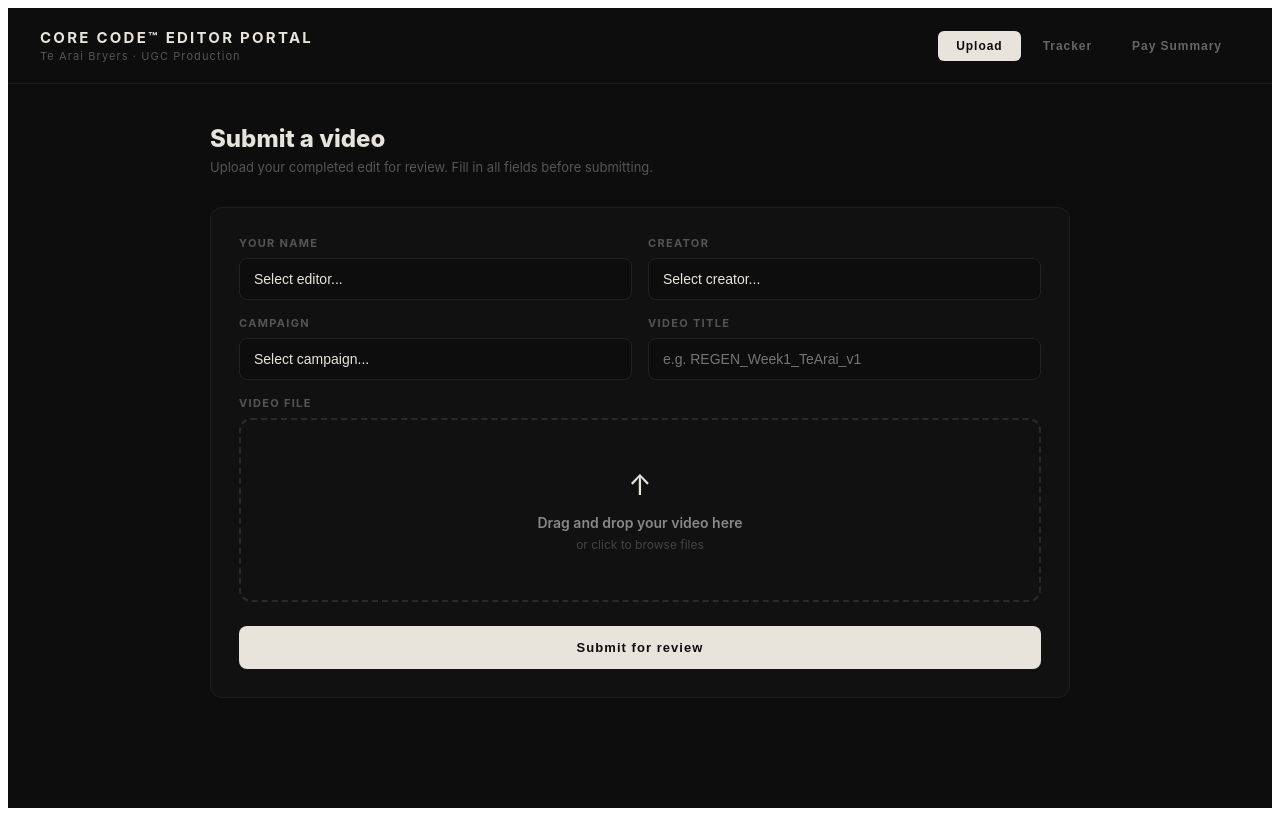
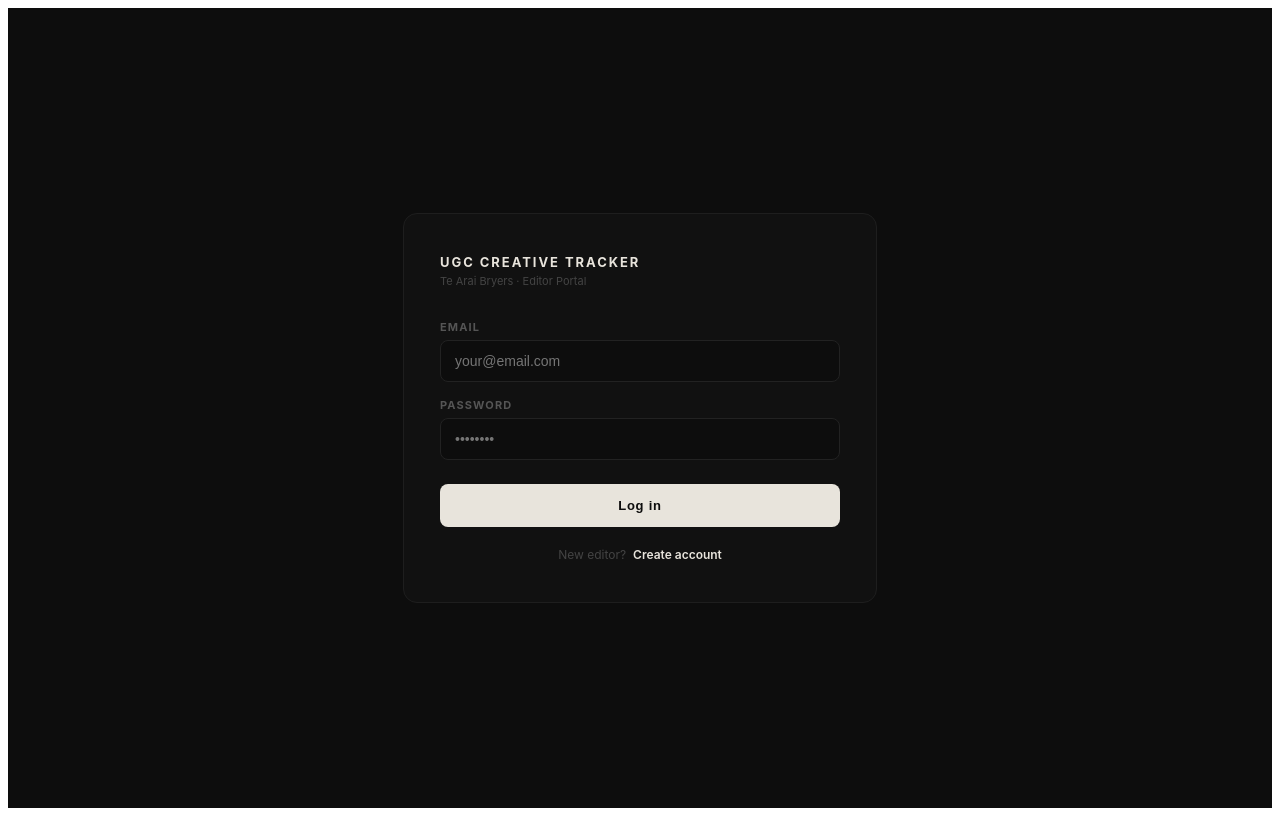
Before and after one commit to tearaibryersswipe-ai/editor-tracker, a React (Create React App) app in the folder editor-tracker/: page / in a window 1280 px wide. Built offline with nearby package versions, Linux system fonts and the light colour scheme.

Commit message:
Update App.js

```diff
--- a/editor-tracker/src/App.js
+++ b/editor-tracker/src/App.js
@@ -1,16 +1,16 @@
 import { useState, useEffect, useRef, useCallback } from "react";
+import { createClient } from "@supabase/supabase-js";
 
-const EDITORS = ["Select editor...", "Geoff", "Carla", "Nicket"];
+const SUPABASE_URL = "https://fkwjvbwookbuifbikupj.supabase.co";
+const SUPABASE_ANON_KEY = "eyJhbGciOiJIUzI1NiIsInR5cCI6IkpXVCJ9.eyJpc3MiOiJzdXBhYmFzZSIsInJlZiI6ImZrd2p2Yndvb2tidWlmYmlrdXBqIiwicm9sZSI6ImFub24iLCJpYXQiOjE3ODYyMDg2OTQsImV4cCI6MjEwMTc4NDY5NH0.xU0VpSKnDpnsrXGvZgC-Btvm33HOxLDqRF60LyPnw84";
+
+const supabase = createClient(SUPABASE_URL, SUPABASE_ANON_KEY);
+
+const ADMIN_EMAILS = ["tearaibryers@gmail.com"];
+
 const CAMPAIGNS = ["Select campaign...", "REGEN", "Peak Height", "ReCreate", "Other"];
 const CREATORS = ["Select creator...", "Te Arai", "Lucas"];
 const RATE_PER_VIDEO = 5;
-
-const STATUS_COLORS = {
-  "In Review": { bg: "#1a2a3a", text: "#4da6ff", border: "#1e3a5a" },
-  "Revisions": { bg: "#2a1a0a", text: "#ff9f4a", border: "#3a2a0a" },
-  "Approved": { bg: "#0a2a1a", text: "#4aff9f", border: "#0a3a2a" },
-  "Completed": { bg: "#1a1a2a", text: "#a09fff", border: "#2a2a3a" },
-};
 
 const STATUS_OPTIONS = ["In Review", "Revisions", "Approved", "Completed"];
 
@@ -27,27 +27,138 @@ function formatDate(ts) {
   return new Date(ts).toLocaleDateString("en-NZ", { day: "numeric", month: "short", year: "numeric" });
 }
 
+function AuthScreen({ onAuth }) {
+  const [mode, setMode] = useState("login");
+  const [email, setEmail] = useState("");
+  const [password, setPassword] = useState("");
+  const [name, setName] = useState("");
+  const [loading, setLoading] = useState(false);
+  const [error, setError] = useState(null);
+  const [success, setSuccess] = useState(null);
+
+  const handleLogin = async () => {
+    setLoading(true);
+    setError(null);
+    const { data, error } = await supabase.auth.signInWithPassword({ email, password });
+    if (error) { setError(error.message); setLoading(false); return; }
+    onAuth(data.user);
+    setLoading(false);
+  };
+
+  const handleSignup = async () => {
+    if (!name.trim()) { setError("Please enter your name."); return; }
+    setLoading(true);
+    setError(null);
+    const { data, error } = await supabase.auth.signUp({
+      email,
+      password,
+      options: { data: { display_name: name.trim() } }
+    });
+    if (error) { setError(error.message); setLoading(false); return; }
+    setSuccess("Account created! You can now log in.");
+    setMode("login");
+    setLoading(false);
+  };
+
+  const s = {
+    wrap: { minHeight: "100vh", background: "#0d0d0d", display: "flex", alignItems: "center", justifyContent: "center", fontFamily: "'Inter','Arial',sans-serif" },
+    box: { background: "#111", border: "1px solid #1e1e1e", borderRadius: 14, padding: "40px 36px", width: "100%", maxWidth: 400 },
+    logo: { fontSize: 13, fontWeight: 700, letterSpacing: "0.15em", color: "#e8e4dc", textTransform: "uppercase", marginBottom: 4 },
+    sub: { fontSize: 11, color: "#444", marginBottom: 32 },
+    label: { fontSize: 11, fontWeight: 700, letterSpacing: "0.1em", color: "#555", textTransform: "uppercase", marginBottom: 6, display: "block" },
+    input: { width: "100%", background: "#0d0d0d", border: "1px solid #222", borderRadius: 8, padding: "12px 14px", color: "#e8e4dc", fontSize: 14, outline: "none", boxSizing: "border-box", marginBottom: 16 },
+    btn: { width: "100%", background: "#e8e4dc", color: "#0d0d0d", border: "none", borderRadius: 8, padding: "14px", fontSize: 13, fontWeight: 700, letterSpacing: "0.06em", cursor: "pointer", marginTop: 8 },
+    toggle: { textAlign: "center", marginTop: 20, fontSize: 12, color: "#444" },
+    toggleLink: { color: "#e8e4dc", cursor: "pointer", fontWeight: 600, marginLeft: 4 },
+    error: { background: "#2a0a0a", border: "1px solid #5a1a1a", color: "#ff6b6b", borderRadius: 8, padding: "10px 14px", fontSize: 12, marginBottom: 16 },
+    success: { background: "#0a2a1a", border: "1px solid #1a5a3a", color: "#4aff9f", borderRadius: 8, padding: "10px 14px", fontSize: 12, marginBottom: 16 },
+  };
+
+  return (
+    <div style={s.wrap}>
+      <div style={s.box}>
+        <div style={s.logo}>UGC Creative Tracker</div>
+        <div style={s.sub}>Te Arai Bryers · Editor Portal</div>
+        {error && <div style={s.error}>{error}</div>}
+        {success && <div style={s.success}>{success}</div>}
+        {mode === "signup" && (
+          <>
+            <label style={s.label}>Your name</label>
+            <input style={s.input} placeholder="e.g. Geoff" value={name} onChange={e => setName(e.target.value)} />
+          </>
+        )}
+        <label style={s.label}>Email</label>
+        <input style={s.input} type="email" placeholder="your@email.com" value={email} onChange={e => setEmail(e.target.value)} />
+        <label style={s.label}>Password</label>
+        <input style={s.input} type="password" placeholder="••••••••" value={password} onChange={e => setPassword(e.target.value)}
+          onKeyDown={e => e.key === "Enter" && (mode === "login" ? handleLogin() : handleSignup())} />
+        <button style={s.btn} onClick={mode === "login" ? handleLogin : handleSignup} disabled={loading}>
+          {loading ? "..." : mode === "login" ? "Log in" : "Create account"}
+        </button>
+        <div style={s.toggle}>
+          {mode === "login" ? "New editor?" : "Already have an account?"}
+          <span style={s.toggleLink} onClick={() => { setMode(mode === "login" ? "signup" : "login"); setError(null); setSuccess(null); }}>
+            {mode === "login" ? " Create account" : " Log in"}
+          </span>
+        </div>
+      </div>
+    </div>
+  );
+}
+
 export default function EditorTracker() {
+  const [user, setUser] = useState(null);
+  const [isAdmin, setIsAdmin] = useState(false);
   const [videos, setVideos] = useState([]);
   const [view, setView] = useState("upload");
   const [dragging, setDragging] = useState(false);
-  const [form, setForm] = useState({ editor: "", creator: "", campaign: "", title: "", file: null });
+  const [form, setForm] = useState({ creator: "", campaign: "", title: "", file: null });
   const [submitted, setSubmitted] = useState(false);
   const [toast, setToast] = useState(null);
   const [filterCreator, setFilterCreator] = useState("All");
+  const [loading, setLoading] = useState(true);
   const fileRef = useRef();
 
   useEffect(() => {
-    try {
-      const saved = localStorage.getItem("editor_videos");
-      if (saved) setVideos(JSON.parse(saved));
-    } catch {}
+    supabase.auth.getSession().then(({ data: { session } }) => {
+      if (session?.user) {
+        setUser(session.user);
+        setIsAdmin(ADMIN_EMAILS.includes(session.user.email));
+      }
+      setLoading(false);
+    });
+    const { data: { subscription } } = supabase.auth.onAuthStateChange((_event, session) => {
+      if (session?.user) {
+        setUser(session.user);
+        setIsAdmin(ADMIN_EMAILS.includes(session.user.email));
+      } else {
+        setUser(null);
+        setIsAdmin(false);
+      }
+    });
+    return () => subscription.unsubscribe();
   }, []);
 
-  const save = (updated) => {
-    setVideos(updated);
-    try { localStorage.setItem("editor_videos", JSON.stringify(updated)); } catch {}
-  };
+  const fetchVideos = useCallback(async () => {
+    if (!user) return;
+    let query = supabase.from("submissions").select("*").order("created_at", { ascending: false });
+    if (!ADMIN_EMAILS.includes(user.email)) {
+      query = query.eq("editor_id", user.id);
+    }
+    const { data, error } = await query;
+    if (!error && data) setVideos(data);
+  }, [user]);
+
+  useEffect(() => { fetchVideos(); }, [fetchVideos]);
+
+  useEffect(() => {
+    if (!user) return;
+    const channel = supabase
+      .channel("submissions-changes")
+      .on("postgres_changes", { event: "*", schema: "public", table: "submissions" }, () => fetchVideos())
+      .subscribe();
+    return () => supabase.removeChannel(channel);
+  }, [user, fetchVideos]);
 
   const showToast = (msg, type = "success") => {
     setToast({ msg, type });
@@ -61,59 +172,66 @@ export default function EditorTracker() {
     if (file) setForm(f => ({ ...f, file, title: f.title || file.name.replace(/\.[^/.]+$/, "") }));
   }, []);
 
-  const handleSubmit = () => {
-    if (!form.editor || form.editor === "Select editor..." ||
-        !form.creator || form.creator === "Select creator..." ||
+  const handleSubmit = async () => {
+    if (!form.creator || form.creator === "Select creator..." ||
         !form.campaign || form.campaign === "Select campaign..." ||
         !form.title || !form.file) {
       showToast("Please fill in all fields and upload a file.", "error");
       return;
     }
-    const entry = {
-      id: Date.now(),
-      editor: form.editor,
+    const editorName = user.user_metadata?.display_name || user.email;
+    const { error } = await supabase.from("submissions").insert([{
+      editor_id: user.id,
+      editor_name: editorName,
       creator: form.creator,
       campaign: form.campaign,
       title: form.title,
-      fileName: form.file.name,
       status: "In Review",
-      submittedAt: Date.now(),
-      approvedAt: null,
-      revisions: 0,
-      notes: "",
+      feedback: "",
       paid: false,
-    };
-    save([entry, ...videos]);
-    setForm({ editor: "", creator: "", campaign: "", title: "", file: null });
+    }]);
+    if (error) { showToast("Submission failed. Try again.", "error"); return; }
+    setForm({ creator: "", campaign: "", title: "", file: null });
     setSubmitted(true);
     setTimeout(() => setSubmitted(false), 3000);
+    fetchVideos();
   };
 
-  const updateVideo = (id, changes) => {
-    const updated = videos.map(v => v.id === id ? { ...v, ...changes } : v);
-    save(updated);
+  const updateVideo = async (id, changes) => {
+    await supabase.from("submissions").update(changes).eq("id", id);
+    fetchVideos();
   };
 
+  const handleSignOut = async () => {
+    await supabase.auth.signOut();
+    setUser(null);
+    setVideos([]);
+  };
+
+  if (loading) return <div style={{ minHeight: "100vh", background: "#0d0d0d", display: "flex", alignItems: "center", justifyContent: "center", color: "#444", fontFamily: "Inter,sans-serif", fontSize: 13 }}>Loading...</div>;
+  if (!user) return <AuthScreen onAuth={(u) => { setUser(u); setIsAdmin(ADMIN_EMAILS.includes(u.email)); }} />;
+
   const weekStart = getWeekStart();
-  const thisWeek = videos.filter(v => new Date(v.submittedAt) >= weekStart);
+  const thisWeek = videos.filter(v => new Date(v.created_at) >= weekStart);
   const editorSummary = {};
   thisWeek.forEach(v => {
-    if (!editorSummary[v.editor]) editorSummary[v.editor] = { total: 0, completed: 0, inReview: 0, revisions: 0, unpaid: 0 };
-    editorSummary[v.editor].total++;
-    if (v.status === "Completed") { editorSummary[v.editor].completed++; if (!v.paid) editorSummary[v.editor].unpaid++; }
-    if (v.status === "In Review") editorSummary[v.editor].inReview++;
-    if (v.status === "Revisions") editorSummary[v.editor].revisions++;
+    if (!editorSummary[v.editor_name]) editorSummary[v.editor_name] = { total: 0, completed: 0, inReview: 0, revisions: 0, unpaid: 0 };
+    editorSummary[v.editor_name].total++;
+    if (v.status === "Completed") { editorSummary[v.editor_name].completed++; if (!v.paid) editorSummary[v.editor_name].unpaid++; }
+    if (v.status === "In Review") editorSummary[v.editor_name].inReview++;
+    if (v.status === "Revisions") editorSummary[v.editor_name].revisions++;
   });
 
   const filteredVideos = filterCreator === "All" ? videos : videos.filter(v => v.creator === filterCreator);
   const inReviewAll = videos.filter(v => v.status === "In Review");
+  const editorName = user.user_metadata?.display_name || user.email;
 
   const s = {
     app: { minHeight: "100vh", background: "#0d0d0d", color: "#e8e4dc", fontFamily: "'Inter', 'Arial', sans-serif" },
     header: { borderBottom: "1px solid #1e1e1e", padding: "20px 32px", display: "flex", alignItems: "center", justifyContent: "space-between", background: "#0d0d0d", position: "sticky", top: 0, zIndex: 100 },
     logo: { fontSize: 15, fontWeight: 700, letterSpacing: "0.15em", color: "#e8e4dc", textTransform: "uppercase" },
     sub: { fontSize: 11, color: "#555", letterSpacing: "0.1em", marginTop: 2 },
-    nav: { display: "flex", gap: 4 },
+    nav: { display: "flex", gap: 4, alignItems: "center" },
     navBtn: (active) => ({ padding: "8px 18px", borderRadius: 6, border: "none", cursor: "pointer", fontSize: 12, fontWeight: 600, letterSpacing: "0.08em", background: active ? "#e8e4dc" : "transparent", color: active ? "#0d0d0d" : "#666", transition: "all 0.15s" }),
     main: { maxWidth: 860, margin: "0 auto", padding: "40px 24px" },
     card: { background: "#111", border: "1px solid #1e1e1e", borderRadius: 12, padding: "28px 28px" },
@@ -134,7 +252,13 @@ export default function EditorTracker() {
     badge: (color) => ({ display: "inline-flex", alignItems: "center", gap: 4, padding: "3px 10px", borderRadius: 999, fontSize: 11, fontWeight: 600, background: `${color}15`, color, border: `1px solid ${color}30` }),
     toast: (type) => ({ position: "fixed", bottom: 24, right: 24, background: type === "error" ? "#2a0a0a" : "#0a2a1a", border: `1px solid ${type === "error" ? "#5a1a1a" : "#1a5a3a"}`, color: type === "error" ? "#ff6b6b" : "#4aff9f", padding: "14px 20px", borderRadius: 10, fontSize: 13, fontWeight: 600, zIndex: 999 }),
     filterBtn: (active) => ({ padding: "6px 14px", borderRadius: 6, border: `1px solid ${active ? "#e8e4dc" : "#222"}`, cursor: "pointer", fontSize: 11, fontWeight: 600, background: active ? "#e8e4dc" : "transparent", color: active ? "#0d0d0d" : "#555", transition: "all 0.15s" }),
+    signOut: { padding: "6px 14px", borderRadius: 6, border: "1px solid #222", cursor: "pointer", fontSize: 11, fontWeight: 600, background: "transparent", color: "#555", marginLeft: 8 },
+    adminBadge: { fontSize: 10, fontWeight: 700, letterSpacing: "0.1em", color: "#4da6ff", background: "#1a2a3a", border: "1px solid #1e3a5a", borderRadius: 4, padding: "2px 8px", marginLeft: 8, textTransform: "uppercase" },
   };
+
+  const navTabs = isAdmin
+    ? [["upload", "Upload"], ["tracker", "Tracker"], ["summary", "Pay Summary"]]
+    : [["upload", "Upload"], ["tracker", "My Submissions"]];
 
   return (
     <div style={s.app}>
@@ -142,13 +266,17 @@ export default function EditorTracker() {
 
       <div style={s.header}>
         <div>
-          <div style={s.logo}>Core Code™ Editor Portal</div>
-          <div style={s.sub}>Te Arai Bryers · UGC Production</div>
+          <div style={s.logo}>
+            UGC Creative Tracker
+            {isAdmin && <span style={s.adminBadge}>Admin</span>}
+          </div>
+          <div style={s.sub}>{isAdmin ? "Te Arai Bryers · All Editors" : `${editorName} · Editor`}</div>
         </div>
         <div style={s.nav}>
-          {[["upload", "Upload"], ["tracker", "Tracker"], ["summary", "Pay Summary"]].map(([v, l]) => (
+          {navTabs.map(([v, l]) => (
             <button key={v} style={s.navBtn(view === v)} onClick={() => setView(v)}>{l}</button>
           ))}
+          <button style={s.signOut} onClick={handleSignOut}>Sign out</button>
         </div>
       </div>
 
@@ -165,36 +293,33 @@ export default function EditorTracker() {
               <div style={{ ...s.card, textAlign: "center", padding: "48px 28px" }}>
                 <div style={{ fontSize: 32, marginBottom: 12 }}>✓</div>
                 <div style={{ fontSize: 18, fontWeight: 700, marginBottom: 8 }}>Video submitted</div>
-                <div style={{ fontSize: 13, color: "#555" }}>Te Arai will review and leave feedback shortly.</div>
+                <div style={{ fontSize: 13, color: "#555" }}>The creator will review and leave feedback shortly.</div>
               </div>
             ) : (
               <div style={s.card}>
+                <div style={{ marginBottom: 16, padding: "12px 14px", background: "#0d0d0d", border: "1px solid #222", borderRadius: 8 }}>
+                  <div style={{ fontSize: 11, color: "#444", marginBottom: 2, letterSpacing: "0.08em", textTransform: "uppercase" }}>Submitting as</div>
+                  <div style={{ fontSize: 14, fontWeight: 600, color: "#e8e4dc" }}>{editorName}</div>
+                </div>
+
                 <div style={s.row}>
-                  <div style={s.col}>
-                    <label style={s.label}>Your name</label>
-                    <select style={s.select} value={form.editor} onChange={e => setForm(f => ({ ...f, editor: e.target.value }))}>
-                      {EDITORS.map(e => <option key={e}>{e}</option>)}
-                    </select>
-                  </div>
                   <div style={s.col}>
                     <label style={s.label}>Creator</label>
                     <select style={s.select} value={form.creator} onChange={e => setForm(f => ({ ...f, creator: e.target.value }))}>
                       {CREATORS.map(c => <option key={c}>{c}</option>)}
                     </select>
                   </div>
-                </div>
-
-                <div style={s.row}>
                   <div style={s.col}>
                     <label style={s.label}>Campaign</label>
                     <select style={s.select} value={form.campaign} onChange={e => setForm(f => ({ ...f, campaign: e.target.value }))}>
                       {CAMPAIGNS.map(c => <option key={c}>{c}</option>)}
                     </select>
                   </div>
-                  <div style={s.col}>
+                </div>
+
+                <div style={{ marginBottom: 16 }}>
                   <label style={s.label}>Video title</label>
                   <input style={s.input} placeholder="e.g. REGEN_Week1_TeArai_v1" value={form.title} onChange={e => setForm(f => ({ ...f, title: e.target.value }))} />
-                  </div>
                 </div>
 
                 <div style={{ marginBottom: 24 }}>
@@ -233,19 +358,23 @@ export default function EditorTracker() {
           <div>
             <div style={{ marginBottom: 24, display: "flex", justifyContent: "space-between", alignItems: "flex-end" }}>
               <div>
-                <div style={{ fontSize: 24, fontWeight: 800, marginBottom: 6 }}>Video tracker</div>
-                <div style={{ fontSize: 13, color: "#555" }}>Review submissions, leave feedback, and update statuses.</div>
+                <div style={{ fontSize: 24, fontWeight: 800, marginBottom: 6 }}>{isAdmin ? "Video tracker" : "My submissions"}</div>
+                <div style={{ fontSize: 13, color: "#555" }}>
+                  {isAdmin ? "Review submissions, leave feedback, and update statuses." : "Track your submitted videos and feedback."}
                 </div>
+              </div>
+              {isAdmin && (
                 <div style={{ display: "flex", gap: 6 }}>
                   {["All", "Te Arai", "Lucas"].map(c => (
                     <button key={c} style={s.filterBtn(filterCreator === c)} onClick={() => setFilterCreator(c)}>{c}</button>
                   ))}
                 </div>
+              )}
             </div>
 
-            {inReviewAll.length > 0 && (
+            {isAdmin && inReviewAll.length > 0 && (
               <div style={{ display: "inline-flex", gap: 6, alignItems: "center", padding: "8px 14px", background: "#1a2a3a", borderRadius: 8, marginBottom: 24 }}>
-                <span style={{ fontSize: 11, fontWeight: 700, color: "#4da6ff" }}>⚡ {inReviewAll.length} video{inReviewAll.length > 1 ? "s" : ""} waiting for your review</span>
+                <span style={{ fontSize: 11, fontWeight: 700, color: "#4da6ff" }}>⚡ {inReviewAll.length} video{inReviewAll.length > 1 ? "s" : ""} waiting for review</span>
               </div>
             )}
 
@@ -256,7 +385,7 @@ export default function EditorTracker() {
               </div>
             ) : (
               <>
-                {["In Review", "Revisions", "Approved", "Completed"].map(status => {
+                {STATUS_OPTIONS.map(status => {
                   const group = filteredVideos.filter(v => v.status === status);
                   if (group.length === 0) return null;
                   return (
@@ -268,20 +397,15 @@ export default function EditorTracker() {
                             <div>
                               <div style={{ fontSize: 14, fontWeight: 700, marginBottom: 4 }}>{v.title}</div>
                               <div style={{ display: "flex", gap: 8, alignItems: "center", flexWrap: "wrap" }}>
-                                <span style={s.badge("#888")}>{v.editor}</span>
+                                <span style={s.badge("#888")}>{v.editor_name}</span>
                                 <span style={s.badge("#4da6ff")}>{v.creator}</span>
                                 <span style={s.badge("#666")}>{v.campaign}</span>
-                                <span style={{ fontSize: 11, color: "#444" }}>{formatDate(v.submittedAt)}</span>
-                                {v.revisions > 0 && <span style={s.badge("#ff9f4a")}>{v.revisions} revision{v.revisions > 1 ? "s" : ""}</span>}
+                                <span style={{ fontSize: 11, color: "#444" }}>{formatDate(v.created_at)}</span>
                               </div>
                             </div>
+                            {isAdmin && (
                               <div style={{ display: "flex", gap: 8, alignItems: "center" }}>
-                              <select style={s.statusSelect} value={v.status} onChange={e => {
-                                const changes = { status: e.target.value };
-                                if (e.target.value === "Approved") changes.approvedAt = Date.now();
-                                if (e.target.value === "Revisions") changes.revisions = (v.revisions || 0) + 1;
-                                updateVideo(v.id, changes);
-                              }}>
+                                <select style={s.statusSelect} value={v.status} onChange={e => updateVideo(v.id, { status: e.target.value })}>
                                   {STATUS_OPTIONS.map(st => <option key={st}>{st}</option>)}
                                 </select>
                                 {v.status === "Completed" && (
@@ -290,10 +414,22 @@ export default function EditorTracker() {
                                   </button>
                                 )}
                               </div>
+                            )}
+                            {!isAdmin && (
+                              <div style={{ padding: "4px 12px", borderRadius: 6, fontSize: 11, fontWeight: 700, background: status === "Approved" ? "#0a2a1a" : status === "Revisions" ? "#2a1a0a" : "#1a1a2a", color: status === "Approved" ? "#4aff9f" : status === "Revisions" ? "#ff9f4a" : "#4da6ff" }}>
+                                {status}
+                              </div>
+                            )}
                           </div>
                           <div>
-                            <div style={{ fontSize: 11, color: "#444", marginBottom: 4 }}>Feedback notes</div>
-                            <textarea style={s.textarea} placeholder="Leave feedback for the editor..." value={v.notes} onChange={e => updateVideo(v.id, { notes: e.target.value })} />
+                            <div style={{ fontSize: 11, color: "#444", marginBottom: 4 }}>Feedback</div>
+                            {isAdmin ? (
+                              <textarea style={s.textarea} placeholder="Leave feedback for the editor..." value={v.feedback || ""} onChange={e => updateVideo(v.id, { feedback: e.target.value })} />
+                            ) : (
+                              <div style={{ ...s.textarea, background: "#0d0d0d", color: v.feedback ? "#888" : "#333", cursor: "default" }}>
+                                {v.feedback || "No feedback yet"}
+                              </div>
+                            )}
                           </div>
                         </div>
                       ))}
@@ -305,7 +441,7 @@ export default function EditorTracker() {
           </div>
         )}
 
-        {view === "summary" && (
+        {view === "summary" && isAdmin && (
           <div>
             <div style={{ marginBottom: 32 }}>
               <div style={{ fontSize: 24, fontWeight: 800, marginBottom: 6 }}>Weekly pay summary</div>
@@ -342,9 +478,12 @@ export default function EditorTracker() {
                         <div style={{ fontSize: 11, color: "#444", marginBottom: 2 }}>Amount owed this week</div>
                         <div style={s.payAmount}>${data.unpaid * RATE_PER_VIDEO} USD</div>
                       </div>
-                      <button onClick={() => {
-                        const updated = videos.map(v => v.editor === editor && v.status === "Completed" && !v.paid ? { ...v, paid: true } : v);
-                        save(updated);
+                      <button onClick={async () => {
+                        const toUpdate = videos.filter(v => v.editor_name === editor && v.status === "Completed" && !v.paid);
+                        for (const v of toUpdate) {
+                          await supabase.from("submissions").update({ paid: true }).eq("id", v.id);
+                        }
+                        fetchVideos();
                         showToast(`${editor} marked as paid`);
                       }} style={{ background: "#0a2a1a", border: "1px solid #1a5a3a", color: "#4aff9f", borderRadius: 8, padding: "12px 24px", fontSize: 12, fontWeight: 700, cursor: "pointer", letterSpacing: "0.06em" }}>
                         Mark all paid
@@ -364,6 +503,7 @@ export default function EditorTracker() {
             )}
           </div>
         )}
+
       </div>
     </div>
   );
```
Lines whose indentation alone changed are shown as unchanged.
